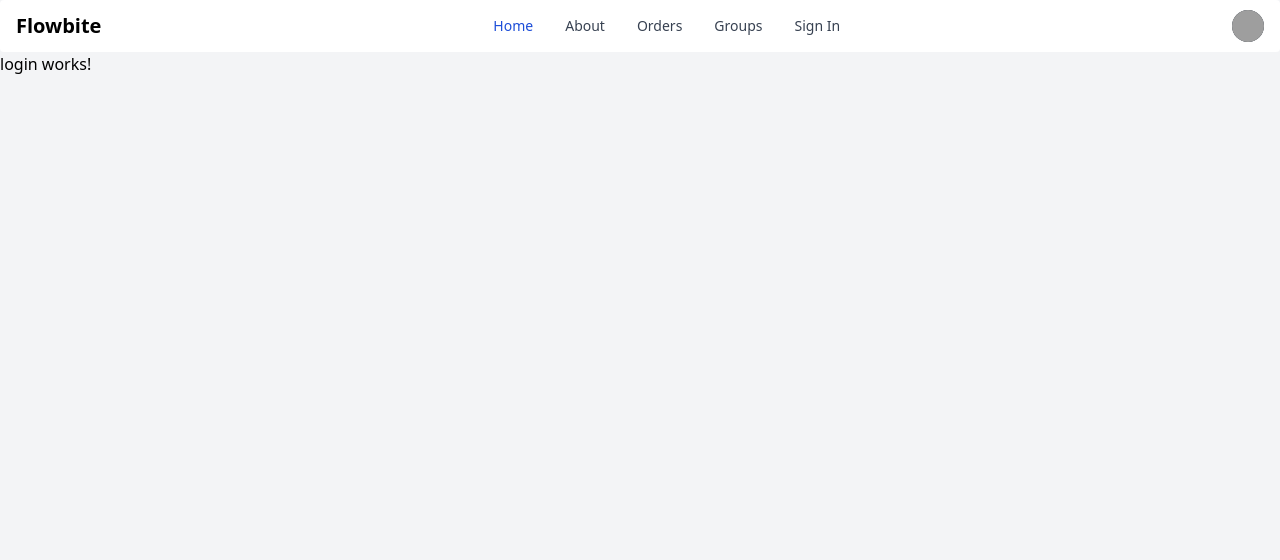
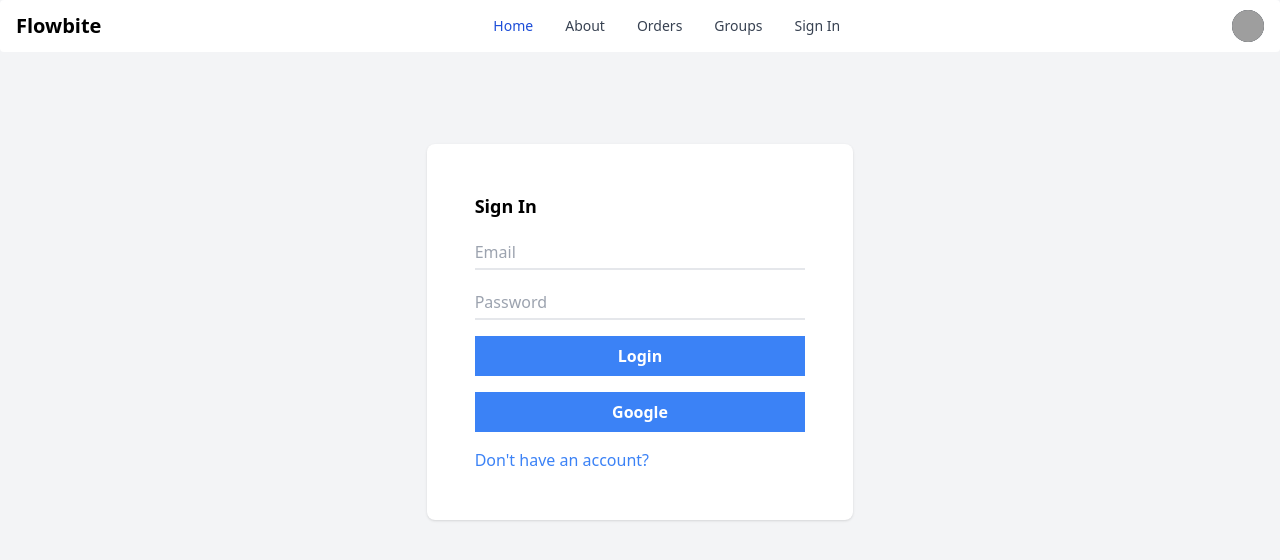
Before and after one commit to saint-rivers/nhamey, an Angular app: page /login in a window 1280 px wide. Shown: the top 560 px of the page. Built offline with nearby package versions, Linux system fonts and the light colour scheme; grey boxes are pictures that could not be loaded.

Commit message:
add login service

```diff
--- a/src/app/users/login/login.component.css
+++ b/src/app/users/login/login.component.css
@@ -0,0 +1,30 @@
+input[type="email"],
+input[type="password"],
+input[type="text"] {
+  @apply py-1;
+  @apply border-b-2 hover:border-blue-500 focus:border-blue-500;
+  @apply focus:outline-none;
+}
+
+input[type="submit"] {
+  @apply py-2;
+  @apply text-white font-bold hover:text-white;
+  @apply bg-blue-500 hover:bg-indigo-700;
+  @apply cursor-pointer;
+}
+
+input {
+  @apply w-full;
+  @apply mt-4;
+}
+
+h1 {
+  @apply font-bold text-lg;
+}
+
+.google-login {
+  @apply py-2;
+  @apply text-white font-bold hover:text-white;
+  @apply bg-blue-500 hover:bg-yellow-500;
+  @apply cursor-pointer;
+}
--- a/src/app/users/login/login.component.html
+++ b/src/app/users/login/login.component.html
@@ -1 +1,34 @@
-<p>login works!</p>
+<div
+  class="flex lg:flex-row flex-col-reverse justify-center items-center h-[70vh]"
+>
+  <form
+    action=""
+    [formGroup]="credentials"
+    class="flex flex-col max-w-lg min-w-min lg:w-1/3 w-5/6 bg-white rounded-lg p-12 shadow"
+  >
+    <h1>Sign In</h1>
+    <div class="">
+      <input
+        type="email"
+        placeholder="Email"
+        id="name-in"
+        [formControl]="email"
+      />
+    </div>
+    <div class="">
+      <input
+        type="password"
+        placeholder="Password"
+        id="password-in"
+        [formControl]="password"
+      />
+    </div>
+    <div class="">
+      <input type="submit" (click)="loginUser()" value="Login" />
+    </div>
+    <div class=""><input type="button" class="google-login" (click)="googleLogin()" value="Google" /></div>
+    <a href="#" class="mt-4 text-blue-500 hover:text-orange-500"
+      >Don't have an account?</a
+    >
+  </form>
+</div>
--- a/src/app/users/login/login.component.ts
+++ b/src/app/users/login/login.component.ts
@@ -1,4 +1,6 @@
 import { Component, OnInit } from '@angular/core';
+import { FormControl, FormGroup } from '@angular/forms';
+import { AuthenticationService } from 'src/app/users/services/authentication.service';
 
 @Component({
   selector: 'app-login',
@@ -7,9 +9,24 @@ import { Component, OnInit } from '@angular/core';
 })
 export class LoginComponent implements OnInit {
 
-  constructor() { }
+  email = new FormControl('');
+  password = new FormControl('');
 
-  ngOnInit(): void {
+  credentials = new FormGroup({
+    email: this.email,
+    password: this.password,
+  });
+
+  constructor(private authService: AuthenticationService) {}
+
+  ngOnInit(): void {}
+
+  loginUser(): void {
+    alert(`${this.email.value} ${this.password.value}`);
+    this.authService.nativeLogin(this.email.value, this.password.value);
   }
 
+  googleLogin(): void {
+    this.authService.googleLogin();
+  }
 }
--- /dev/null
+++ b/src/app/users/services/authentication.service.ts
@@ -0,0 +1,48 @@
+import { HttpClient, HttpHeaders } from '@angular/common/http';
+import { Injectable } from '@angular/core';
+
+interface Token {
+  token: string;
+}
+
+@Injectable({
+  providedIn: 'root',
+})
+export class AuthenticationService {
+  constructor(private http: HttpClient) {}
+
+  nativeLogin(email: string, password: string) {
+    this.http
+      .post<Token>('http://localhost:8080/api/v1/auth/login', {
+        email,
+        password,
+      })
+      .subscribe({
+        next: (data) => {
+          console.log(data);
+        },
+        error: (error) => {
+          console.log(error);
+        },
+      });
+  }
+
+  headers = new HttpHeaders()
+    .set('content-type', 'application/json')
+    .set('Access-Control-Allow-Origin', '/');
+
+  googleLogin() {
+    this.http
+      .get<any>('http://localhost:8080/oauth2/authorization/google', {
+        headers: this.headers,
+      })
+      .subscribe({
+        next: (data) => {
+          console.log(data);
+        },
+        error: (error) => {
+          console.log(error);
+        },
+      });
+  }
+}
```
Also changed, not shown: src/app/app.module.ts (+8 -1 lines).
